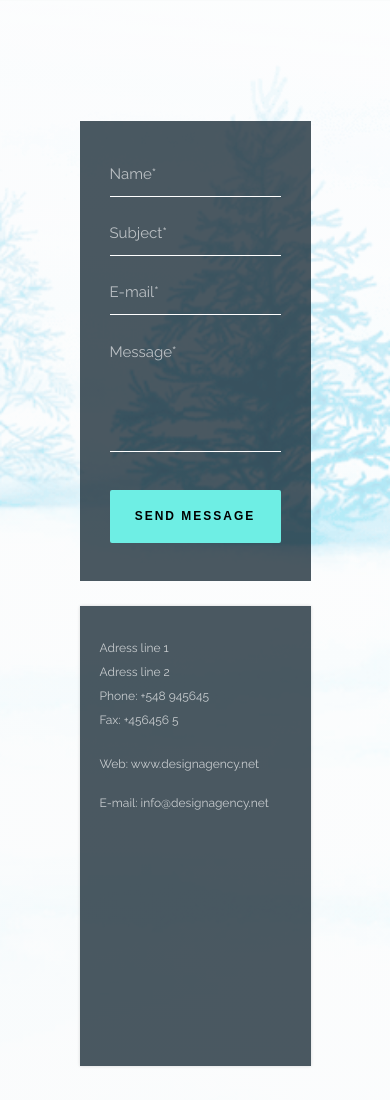
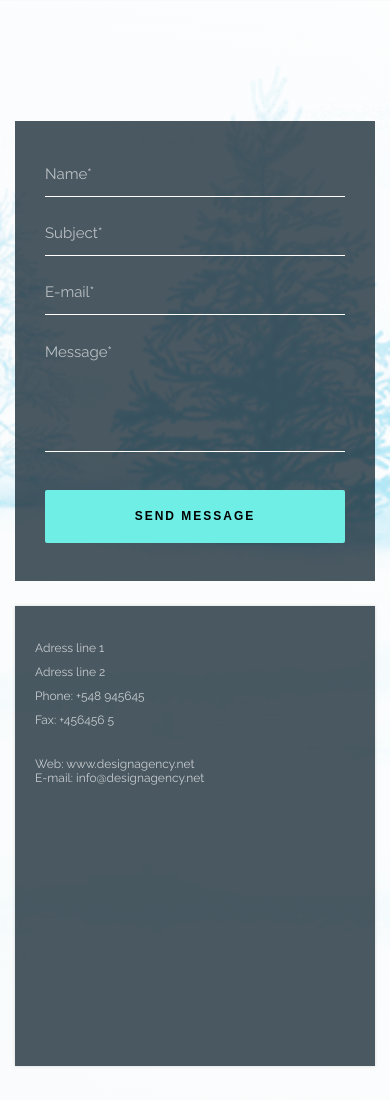
Before and after one commit to Amet1st/ShopNo, a plain HTML site: page index.html in a window 390 px wide. Shown: the part 5800-6900 px from the top of the page. Drawn offline with Linux system fonts and the light colour scheme.

Commit message:
fix: form adaptivity fix

```diff
--- a/scss/style.scss
+++ b/scss/style.scss
@@ -464,10 +464,9 @@
         }
 
         &__content {
-                padding: 0px 15px;
                 width: 100%;
                 display: flex;
-                justify-content: center;
+                justify-content: space-between;
                 gap: 25px;
 
                 @media screen and (max-width: 900px) {
@@ -483,6 +482,10 @@
 
                 @media screen and (max-width: 900px) {
                         width: 70%;
+                }
+
+                 @media screen and (max-width: 500px) {
+                        width: 100%;
                 }
 
                 & input, textarea {
@@ -517,6 +520,10 @@
 
                 @media screen and (max-width: 900px) {
                         width: 70%;
+                }
+
+                @media screen and (max-width: 500px) {
+                        width: 100%;
                 }
         }
 
@@ -563,8 +570,11 @@
                 }
         }
 
+        &__email {
+                margin-top: 25px;
+        }
+
         &__email-item, a {
-                margin-top: 25px;
                 color: rgba(255, 255, 255, 0.702);
                 font-size: 15px;
                 font-family: "Raleway", sans-serif;
```
Also changed, not shown: css/style.css.
